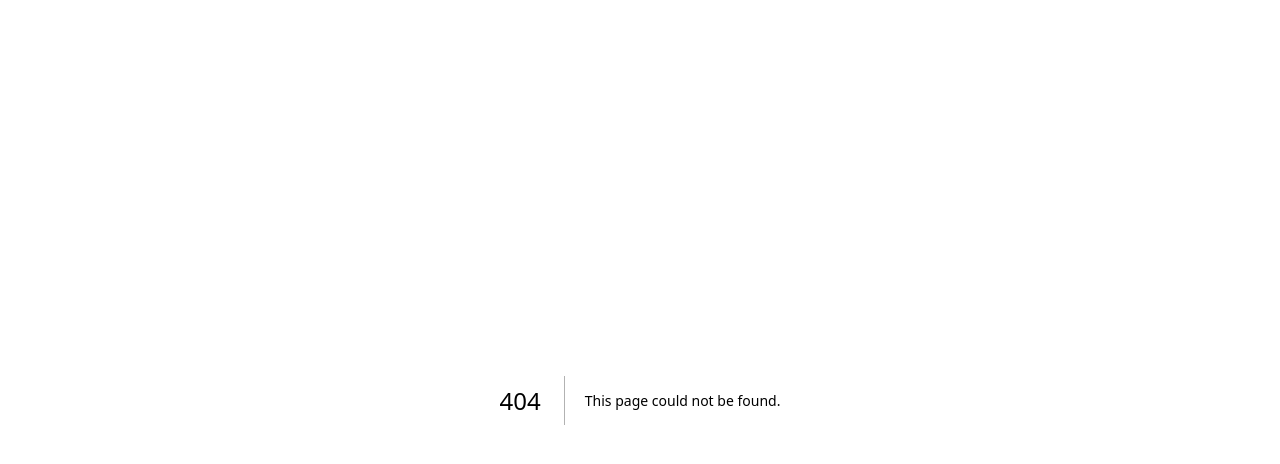
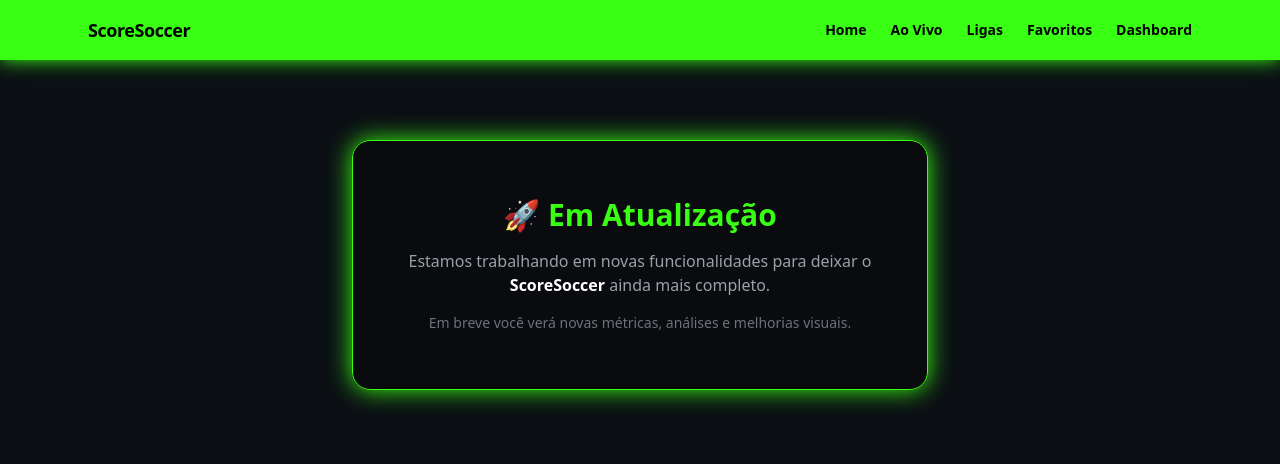
Before and after one commit to belli5/ScoreSoccer, a Next.js app: page /aovivo in a window 1280 px wide. Before the commit this address had no page. Shown: the top 464 px of the page. Built offline with nearby package versions, Linux system fonts and the light colour scheme.

Commit message:
feat: pagina ao vivo adicionada

```diff
--- /dev/null
+++ b/app/aovivo/page.tsx
@@ -0,0 +1,33 @@
+// app/page.tsx
+import Navbar from "@/components/layout/Navbar"
+import { Card, CardContent } from "@/components/ui/card"
+
+export default async function Home() {
+  return (
+    <main className="bg-[#0B0F14] min-h-screen text-white">
+      <Navbar />
+
+      <section className="flex items-center justify-center px-4 py-20">
+        <Card className="w-full max-w-xl rounded-2xl border border-[#39FF14] bg-zinc-950/60 shadow-[0_0_25px_#39FF14] backdrop-blur-md">
+          <CardContent className="p-8 text-center space-y-4">
+
+            <h1 className="text-2xl sm:text-3xl font-bold text-[#39FF14]">
+              🚀 Em Atualização
+            </h1>
+
+            <p className="text-sm sm:text-base text-zinc-400">
+              Estamos trabalhando em novas funcionalidades para deixar o
+              <span className="text-white font-semibold"> ScoreSoccer </span>
+              ainda mais completo.
+            </p>
+
+            <div className="text-xs sm:text-sm text-zinc-500">
+              Em breve você verá novas métricas, análises e melhorias visuais.
+            </div>
+
+          </CardContent>
+        </Card>
+      </section>
+    </main>
+  )
+}
--- a/components/layout/Navbar.tsx
+++ b/components/layout/Navbar.tsx
@@ -46,7 +46,7 @@
           <li>
             <Link
               className="block hover:underline underline-offset-4 md:inline"
-              href="/destaques"
+              href="/aovivo"
               onClick={() => setOpen(false)}
             >
               Ao Vivo
```
